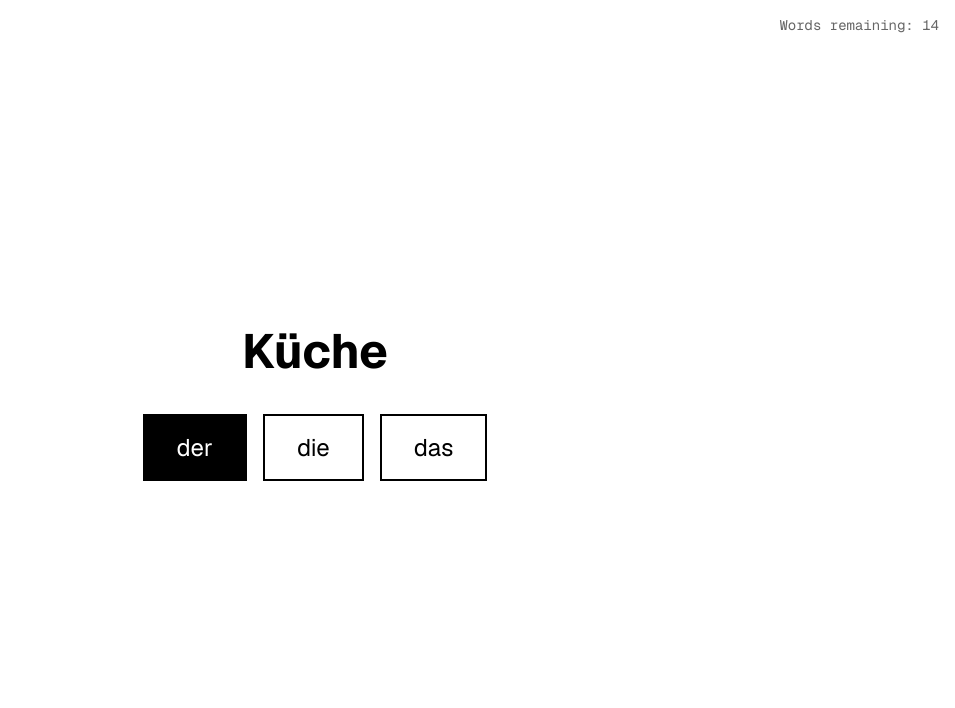
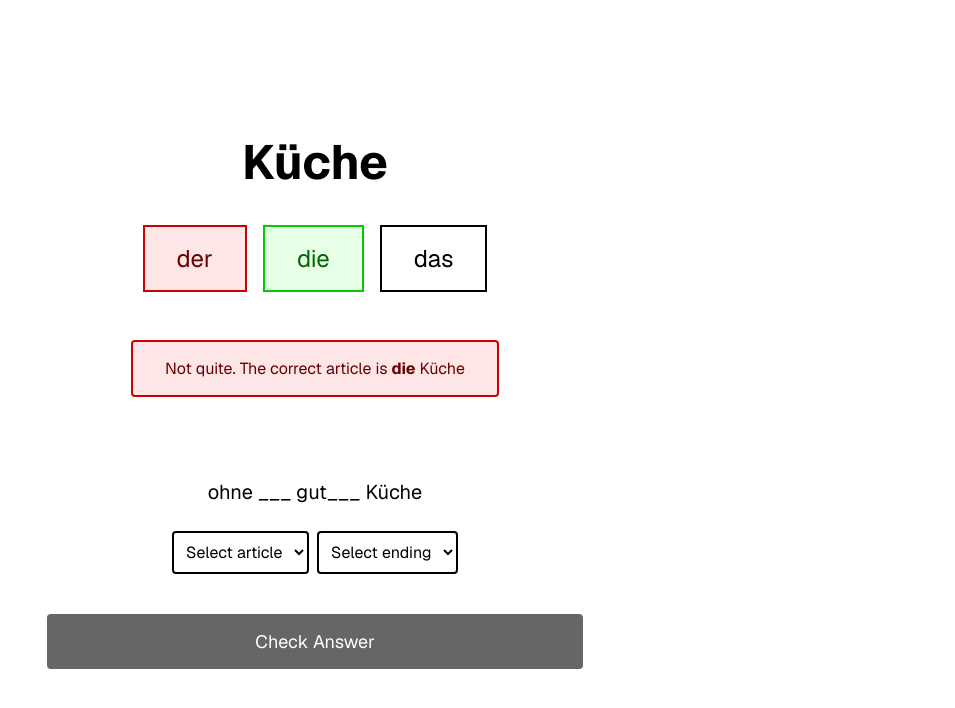
Before and after one commit to azproduction/der-die-das, a Next.js app: page / in a window 1280 px wide. Both pictures are taken after a click on the button "der". Shown: the top 708 px of the page, without its empty margins (325-1280 px from the left). Built offline with nearby package versions, Linux system fonts and the light colour scheme.

Commit message:
fix: Adjective

```diff
--- a/app/page.tsx
+++ b/app/page.tsx
@@ -3,9 +3,13 @@
 import { useState, useEffect, useRef } from "react";
 import styled from "styled-components";
 import WordCard from "@/components/WordCard";
+import AdjectiveQuiz from "@/components/AdjectiveQuiz";
 import { loadWords } from "@/services/csvService";
 import { WordSelector } from "@/services/wordService";
+import { generateQuizState } from "@/utils/quizGenerator";
 import type { Gender, GermanWord } from "@/types";
+import type { GameState } from "@/types/game";
+import type { AdjectiveQuizState } from "@/types/quiz";
 
 const Wrapper = styled.div`
   flex: 1;
@@ -16,35 +20,12 @@ const Wrapper = styled.div`
   padding: 1rem;
 `;
 
-const LoadingMessage = styled.div`
-  font-size: 1.5rem;
-  color: #666;
-  font-family: var(--font-geist-sans);
-`;
-
-const ErrorMessage = styled.div`
-  color: #ff0000;
-  padding: 1rem;
-  border: 1px solid #ff0000;
-  border-radius: 4px;
-  margin: 1rem;
-  font-family: var(--font-geist-sans);
-`;
-
-const Progress = styled.div`
-  position: fixed;
-  top: 1rem;
-  right: 1rem;
-  font-family: var(--font-geist-mono);
-  font-size: 0.875rem;
-  color: #666;
-`;
-
 export default function Home() {
   const [currentWord, setCurrentWord] = useState<GermanWord | null>(null);
+  const [gameState, setGameState] = useState<GameState>("playing");
+  const [quizState, setQuizState] = useState<AdjectiveQuizState | null>(null);
   const [error, setError] = useState<string | null>(null);
   const [isLoading, setIsLoading] = useState(true);
-  const [remainingWords, setRemainingWords] = useState<number>(0);
   const wordSelector = useRef<WordSelector | null>(null);
 
   useEffect(() => {
@@ -52,9 +33,7 @@ export default function Home() {
       try {
         const loadedWords = await loadWords();
         wordSelector.current = new WordSelector(loadedWords);
-        const firstWord = wordSelector.current.getNextWord();
-        setCurrentWord(firstWord);
-        setRemainingWords(wordSelector.current.getRemainingCount());
+        setCurrentWord(wordSelector.current.getNextWord());
         setError(null);
       } catch (err) {
         setError(err instanceof Error ? err.message : "Failed to load words");
@@ -66,60 +45,51 @@ export default function Home() {
     initializeWords();
   }, []);
 
-  const handleGuess = (guess: Gender) => {
+  const handleGuess = (guess: Gender, isCorrect: boolean) => {
     if (!currentWord || !wordSelector.current) return;
 
-    const isCorrect = guess === currentWord.article;
-
-    // If correct, show a new word
     if (isCorrect) {
-      // Short delay before showing next word
-      setTimeout(() => {
-        const nextWord = wordSelector.current!.getNextWord();
-        setCurrentWord(nextWord);
-        setRemainingWords(wordSelector.current!.getRemainingCount());
-      }, 500);
-    }
-    // If incorrect, we'll handle the quiz logic in the next step
-  };
-
-  const handleReset = () => {
-    if (wordSelector.current) {
-      wordSelector.current.reset();
-      const nextWord = wordSelector.current.getNextWord();
-      setCurrentWord(nextWord);
-      setRemainingWords(wordSelector.current.getRemainingCount());
+      setCurrentWord(wordSelector.current!.getNextWord());
+      setGameState("playing");
+      setQuizState(null);
+    } else {
+      const newQuizState = generateQuizState(currentWord);
+      setQuizState(newQuizState);
+      setGameState("quiz");
     }
   };
 
+  const handleQuizSubmit = (isCorrect: boolean) => {
+    if (!wordSelector.current) return;
+
+    setCurrentWord(wordSelector.current!.getNextWord());
+    setGameState("playing");
+    setQuizState(null);
+  };
+
   if (isLoading) {
-    return (
-      <Wrapper>
-        <LoadingMessage>Loading words...</LoadingMessage>
-      </Wrapper>
-    );
+    return <Wrapper>Loading words...</Wrapper>;
   }
 
   if (error) {
-    return (
-      <Wrapper>
-        <ErrorMessage>Error: {error}</ErrorMessage>
-      </Wrapper>
-    );
-  }
-
-  if (!currentWord) {
-    return (
-      <Wrapper>
-        <ErrorMessage>No words available</ErrorMessage>
-      </Wrapper>
-    );
+    return <Wrapper>Error: {error}</Wrapper>;
   }
 
   return (
     <Wrapper>
-      <Progress>Words remaining: {remainingWords}</Progress>
-      <WordCard word={currentWord} onGuess={handleGuess} />
+      <WordCard
+        word={currentWord!}
+        onGuess={handleGuess}
+        disabled={gameState === "quiz"}
+      />
+
+      {gameState === "quiz" && quizState && (
+        <AdjectiveQuiz
+          word={currentWord!}
+          quizState={quizState}
+          onSubmit={handleQuizSubmit}
+        />
+      )}
     </Wrapper>
   );
 }
--- /dev/null
+++ b/components/AdjectiveQuiz/index.tsx
@@ -0,0 +1,146 @@
+import { useState } from "react";
+import styled from "styled-components";
+import type { GermanWord } from "@/types";
+import type { AdjectiveQuizState } from "@/types/quiz";
+import { getCorrectArticle, getCorrectEnding } from "@/utils/grammar";
+
+const QuizContainer = styled.div`
+  display: flex;
+  flex-direction: column;
+  gap: 1.5rem;
+  padding: 2rem;
+  width: 100%;
+  max-width: 600px;
+  margin: 0 auto;
+`;
+
+const Sentence = styled.div`
+  font-size: 1.25rem;
+  line-height: 1.5;
+  text-align: center;
+  font-family: var(--font-geist-sans);
+`;
+
+const Hint = styled.div`
+  font-size: 0.875rem;
+  color: #666;
+  text-align: center;
+  font-style: italic;
+  font-family: var(--font-geist-sans);
+`;
+
+const DropdownContainer = styled.div`
+  display: flex;
+  gap: 0.5rem;
+  align-items: center;
+  justify-content: center;
+`;
+
+const Select = styled.select`
+  padding: 0.5rem;
+  font-size: 1rem;
+  border: 2px solid black;
+  border-radius: 4px;
+  background: white;
+  cursor: pointer;
+  font-family: var(--font-geist-sans);
+
+  &:focus {
+    outline: none;
+    border-color: #0066cc;
+  }
+`;
+
+const SubmitButton = styled.button`
+  padding: 1rem 2rem;
+  font-size: 1.125rem;
+  background: black;
+  color: white;
+  border: none;
+  border-radius: 4px;
+  cursor: pointer;
+  margin-top: 1rem;
+  font-family: var(--font-geist-sans);
+
+  &:disabled {
+    background: #666;
+    cursor: not-allowed;
+  }
+`;
+
+interface AdjectiveQuizProps {
+  word: GermanWord;
+  quizState: AdjectiveQuizState;
+  onSubmit: (isCorrect: boolean) => void;
+}
+
+export default function AdjectiveQuiz({
+  word,
+  quizState,
+  onSubmit,
+}: AdjectiveQuizProps) {
+  const [selectedArticle, setSelectedArticle] = useState("");
+  const [selectedEnding, setSelectedEnding] = useState("");
+  const [showHint, setShowHint] = useState(false);
+
+  const handleSubmit = () => {
+    const correctArticle = getCorrectArticle(word.article, quizState.case);
+    const correctEnding = getCorrectEnding(word.article, quizState.case);
+
+    const isCorrect =
+      selectedArticle === correctArticle && selectedEnding === correctEnding;
+
+    onSubmit(isCorrect);
+  };
+
+  const showPrepositionHint = quizState.isDirectional !== undefined;
+
+  return (
+    <QuizContainer>
+      <Sentence>
+        {quizState.preposition} {selectedArticle || "___"} {quizState.adjective}
+        {selectedEnding || "___"} {word.word}
+      </Sentence>
+
+      {showPrepositionHint && (
+        <Hint>
+          Hint: &#34;{quizState.preposition}&#34; indicates{" "}
+          {quizState.isDirectional ? "movement/direction" : "position/location"}{" "}
+          here
+        </Hint>
+      )}
+
+      <DropdownContainer>
+        <Select
+          value={selectedArticle}
+          onChange={(e) => setSelectedArticle(e.target.value)}
+        >
+          <option value="">Select article</option>
+          <option value="dem">dem</option>
+          <option value="der">der</option>
+          <option value="den">den</option>
+          <option value="das">das</option>
+          <option value="die">die</option>
+        </Select>
+
+        <Select
+          value={selectedEnding}
+          onChange={(e) => setSelectedEnding(e.target.value)}
+        >
+          <option value="">Select ending</option>
+          <option value="e">-e</option>
+          <option value="en">-en</option>
+          <option value="es">-es</option>
+          <option value="er">-er</option>
+        </Select>
+      </DropdownContainer>
+
+      <SubmitButton
+        onClick={handleSubmit}
+        disabled={!selectedArticle || !selectedEnding}
+      >
+        Check Answer
+      </SubmitButton>
+    </QuizContainer>
+  );
+}
--- /dev/null
+++ b/components/Feedback/index.tsx
@@ -0,0 +1,36 @@
+import styled, { keyframes } from "styled-components";
+
+const fadeIn = keyframes`
+  from { opacity: 0; transform: translateY(-10px); }
+  to { opacity: 1; transform: translateY(0); }
+`;
+
+const FeedbackContainer = styled.div<{ $isCorrect: boolean }>`
+  padding: 1rem 2rem;
+  background-color: ${(props) => (props.$isCorrect ? "#e6ffe6" : "#ffe6e6")};
+  border: 2px solid ${(props) => (props.$isCorrect ? "#00cc00" : "#cc0000")};
+  border-radius: 4px;
+  color: ${(props) => (props.$isCorrect ? "#006600" : "#660000")};
+  font-family: var(--font-geist-sans);
+  animation: ${fadeIn} 0.3s ease-out;
+  text-align: center;
+  margin: 1rem 0;
+`;
+
+interface FeedbackProps {
+  isCorrect: boolean;
+  correctArticle?: string;
+  word?: string;
+}
+
+export function Feedback({ isCorrect, correctArticle, word }: FeedbackProps) {
+  if (isCorrect) {
+    return <FeedbackContainer $isCorrect={true}>Correct! ✓</FeedbackContainer>;
+  }
+
+  return (
+    <FeedbackContainer $isCorrect={false}>
+      Not quite. The correct article is <strong>{correctArticle}</strong> {word}
+    </FeedbackContainer>
+  );
+}
--- a/components/WordCard/index.tsx
+++ b/components/WordCard/index.tsx
@@ -1,6 +1,8 @@
 import { useState, useEffect } from "react";
 import styled from "styled-components";
 import type { Gender, GermanWord } from "@/types";
+import { Feedback } from "../Feedback";
+import type { GameState } from "@/types/game";
 
 const Card = styled.article`
   display: flex;
@@ -27,34 +29,50 @@ const ButtonGroup = styled.div`
   justify-content: center;
 `;
 
-const GenderButton = styled.button<{ $selected?: boolean }>`
+// Updated styled components for WordCard
+const GenderButton = styled.button<{
+  $selected?: boolean;
+  $correct?: boolean;
+  $incorrect?: boolean;
+}>`
   padding: 1rem 2rem;
   font-size: 1.5rem;
   border: 2px solid black;
-  background: ${(props) => (props.$selected ? "black" : "white")};
-  color: ${(props) => (props.$selected ? "white" : "black")};
-  cursor: pointer;
+  background: ${(props) => {
+    if (props.$correct) return "#e6ffe6";
+    if (props.$incorrect) return "#ffe6e6";
+    return props.$selected ? "black" : "white";
+  }};
+  color: ${(props) => {
+    if (props.$correct) return "#006600";
+    if (props.$incorrect) return "#660000";
+    return props.$selected ? "white" : "black";
+  }};
+  border-color: ${(props) => {
+    if (props.$correct) return "#00cc00";
+    if (props.$incorrect) return "#cc0000";
+    return "black";
+  }};
+  cursor: ${(props) => (props.disabled ? "default" : "pointer")};
   transition: all 0.2s ease;
   font-family: var(--font-geist-sans);
   min-width: 100px;
 
   &:hover {
-    background: ${(props) => (props.$selected ? "black" : "#f0f0f0")};
+    background: ${(props) => {
+      if (props.disabled) return props.$selected ? "black" : "white";
+      return props.$selected ? "black" : "#f0f0f0";
+    }};
   }
 
   &:active {
-    transform: translateY(1px);
-  }
-
-  &:focus-visible {
-    outline: 2px solid blue;
-    outline-offset: 2px;
+    transform: ${(props) => (props.disabled ? "none" : "translateY(1px)")};
   }
 `;
 
 interface WordCardProps {
   word: GermanWord;
-  onGuess: (guess: Gender) => void;
+  onGuess: (guess: Gender, isCorrect: boolean) => void;
   disabled?: boolean;
 }
 
@@ -64,16 +82,23 @@ export default function WordCard({
   disabled = false,
 }: WordCardProps) {
   const [selectedGender, setSelectedGender] = useState<Gender | null>(null);
+  const [gameState, setGameState] = useState<GameState>("playing");
 
-  // Reset selection when word changes
+  // Reset state when word changes
   useEffect(() => {
     setSelectedGender(null);
+    setGameState("playing");
   }, [word]);
 
-  const handleGuess = (gender: Gender) => {
-    if (disabled) return;
-    setSelectedGender(gender);
-    onGuess(gender);
+  const handleGuess = (guess: Gender) => {
+    if (disabled || gameState !== "playing") return;
+
+    const isCorrect = guess === word.article;
+    setSelectedGender(guess);
+    setGameState(isCorrect ? "correct" : "incorrect");
+
+    // Delay the callback to allow feedback to be shown
+    onGuess(guess, isCorrect);
   };
 
   return (
@@ -83,7 +108,9 @@ export default function WordCard({
         <GenderButton
           onClick={() => handleGuess("der")}
           $selected={selectedGender === "der"}
-          disabled={disabled}
+          $correct={gameState !== "playing" && word.article === "der"}
+          $incorrect={gameState === "incorrect" && selectedGender === "der"}
+          disabled={disabled || gameState !== "playing"}
           type="button"
         >
           der
@@ -91,7 +118,9 @@ export default function WordCard({
         <GenderButton
           onClick={() => handleGuess("die")}
           $selected={selectedGender === "die"}
-          disabled={disabled}
+          $correct={gameState !== "playing" && word.article === "die"}
+          $incorrect={gameState === "incorrect" && selectedGender === "die"}
+          disabled={disabled || gameState !== "playing"}
           type="button"
         >
           die
@@ -99,12 +128,22 @@ export default function WordCard({
         <GenderButton
           onClick={() => handleGuess("das")}
           $selected={selectedGender === "das"}
-          disabled={disabled}
+          $correct={gameState !== "playing" && word.article === "das"}
+          $incorrect={gameState === "incorrect" && selectedGender === "das"}
+          disabled={disabled || gameState !== "playing"}
           type="button"
         >
           das
         </GenderButton>
       </ButtonGroup>
+
+      {gameState !== "playing" && (
+        <Feedback
+          isCorrect={gameState === "correct"}
+          correctArticle={word.article}
+          word={word.word}
+        />
+      )}
     </Card>
   );
 }
--- /dev/null
+++ b/types/game.ts
@@ -0,0 +1,6 @@
+export type GameState = "playing" | "correct" | "incorrect" | "quiz";
+
+export interface GameStatus {
+  state: GameState;
+  message?: string;
+}
--- /dev/null
+++ b/types/quiz.ts
@@ -0,0 +1,8 @@
+import { Case } from "@/types/index";
+
+export interface AdjectiveQuizState {
+  preposition: string;
+  case: Case;
+  adjective: string;
+  isDirectional?: boolean;
+}
--- /dev/null
+++ b/utils/grammar.ts
@@ -0,0 +1,25 @@
+import { Case, Gender } from "@/types";
+
+export function getCorrectArticle(
+  baseArticle: Gender,
+  grammarCase: Case,
+): string {
+  const articleMatrix = {
+    nominative: { der: "der", die: "die", das: "das" },
+    accusative: { der: "den", die: "die", das: "das" },
+    dative: { der: "dem", die: "der", das: "dem" },
+  };
+  return articleMatrix[grammarCase][baseArticle];
+}
+
+export function getCorrectEnding(
+  baseArticle: Gender,
+  grammarCase: Case,
+): string {
+  const endingMatrix = {
+    nominative: { der: "e", die: "e", das: "e" },
+    accusative: { der: "en", die: "e", das: "e" },
+    dative: { der: "en", die: "en", das: "en" },
+  };
+  return endingMatrix[grammarCase][baseArticle];
+}
--- /dev/null
+++ b/utils/quizGenerator.ts
@@ -0,0 +1,51 @@
+import { GermanWord } from "@/types";
+import { AdjectiveQuizState } from "@/types/quiz";
+
+export const ADJECTIVES = [
+  "groß",
+  "klein",
+  "neu",
+  "alt",
+  "gut",
+  "schön",
+] as const;
+
+export const TWO_WAY_PREPOSITIONS = {
+  in: { accusative: "into", dative: "inside" },
+  an: { accusative: "onto", dative: "at" },
+  auf: { accusative: "onto", dative: "on top of" },
+  hinter: { accusative: "to behind", dative: "behind" },
+  neben: { accusative: "to beside", dative: "beside" },
+  über: { accusative: "to above", dative: "above" },
+  unter: { accusative: "to under", dative: "under" },
+  vor: { accusative: "to in front of", dative: "in front of" },
+  zwischen: { accusative: "to between", dative: "between" },
+} as const;
+
+export function generateQuizState(word: GermanWord): AdjectiveQuizState {
+  const adjective = ADJECTIVES[Math.floor(Math.random() * ADJECTIVES.length)];
+  const isTwoWayPrep = Math.random() > 0.5;
+
+  if (isTwoWayPrep) {
+    const prepKeys = Object.keys(TWO_WAY_PREPOSITIONS);
+    const preposition = prepKeys[Math.floor(Math.random() * prepKeys.length)];
+    const isDirectional = Math.random() > 0.5;
+    return {
+      preposition,
+      case: isDirectional ? "accusative" : "dative",
+      adjective,
+      isDirectional,
+    };
+  } else {
+    const dativePreps = ["aus", "bei", "mit", "nach", "von", "zu"];
+    const accusativePreps = ["durch", "für", "gegen", "ohne", "um"];
+    const useAccusative = Math.random() > 0.5;
+    const prepositions = useAccusative ? accusativePreps : dativePreps;
+    return {
+      preposition:
+        prepositions[Math.floor(Math.random() * prepositions.length)],
+      case: useAccusative ? "accusative" : "dative",
+      adjective,
+    };
+  }
+}
```
